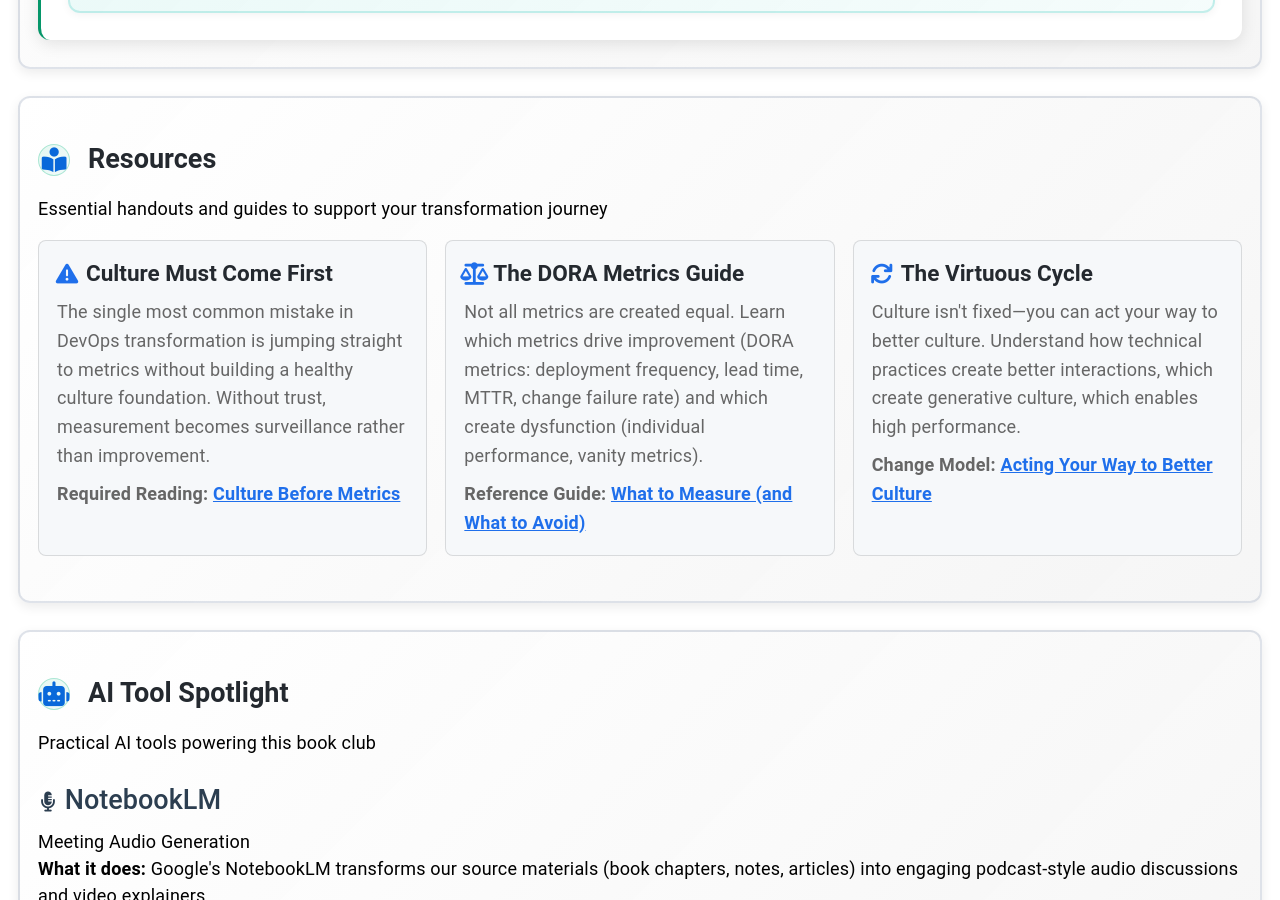
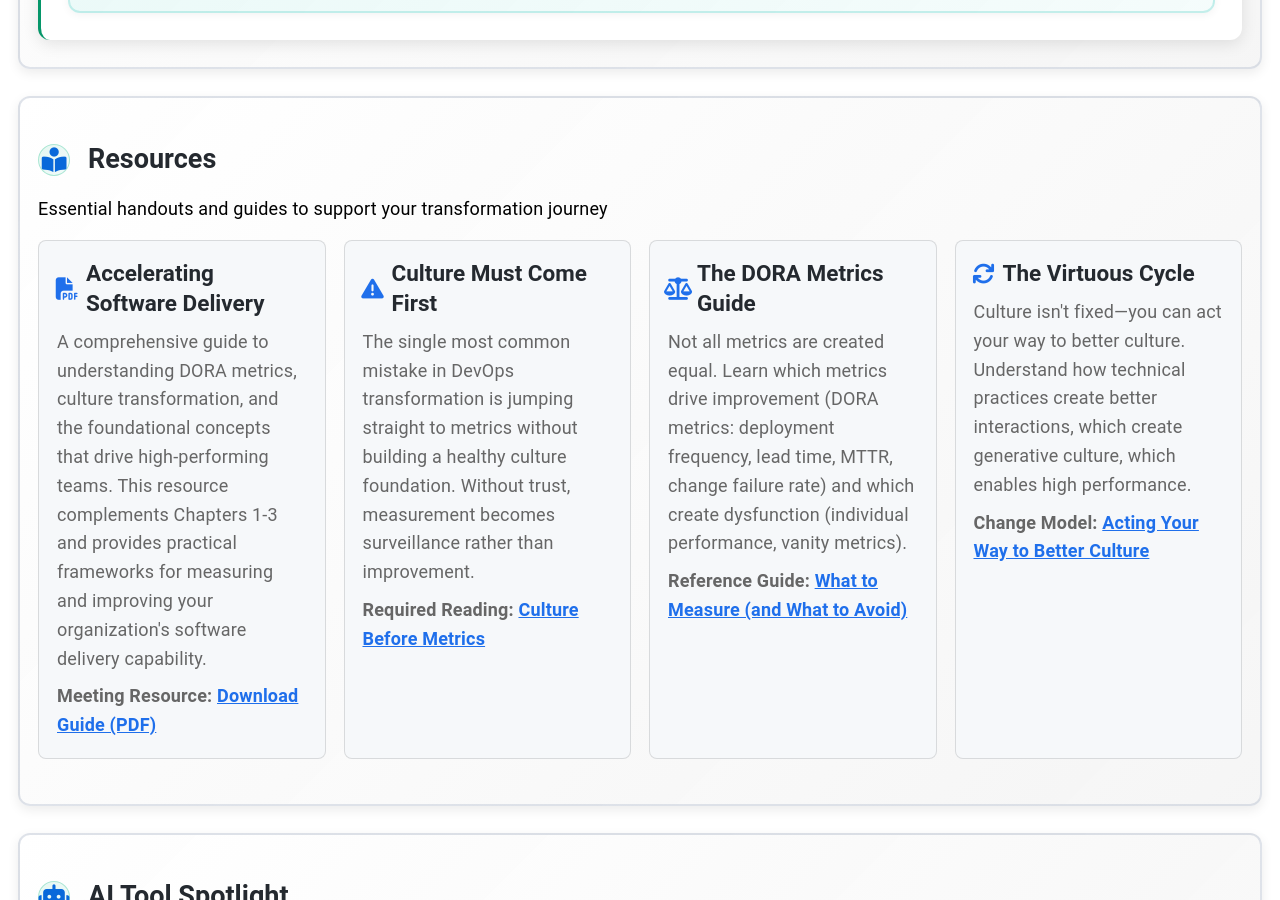
Before and after one commit to mhenke/accelerate-devex-book-club-notebooklm, a Jekyll site: the page built from docs/_meetings/meeting-1.md, in a window 1280 px wide and 900 px high, scrolled down 3029 px. Built offline with Jekyll 4.4.1, drawn with Linux system fonts in a browser that asks for light colours; some web fonts are replaced.

Commit message:
Add Accelerating-Software-Delivery PDF to meeting-1 resources
- Added PDF to Resources section in meeting-1.md
- Uploaded Accelerating-Software-Delivery.pdf to S3 bucket

```diff
--- a/docs/_meetings/meeting-1.md
+++ b/docs/_meetings/meeting-1.md
@@ -511,6 +511,12 @@ document.addEventListener('keydown', function(event) {
 
   <div class="resource-callout-grid">
     <div class="resource-callout">
+      <h3><i class="fas fa-file-pdf" aria-hidden="true"></i> Accelerating Software Delivery</h3>
+      <p>A comprehensive guide to understanding DORA metrics, culture transformation, and the foundational concepts that drive high-performing teams. This resource complements Chapters 1-3 and provides practical frameworks for measuring and improving your organization's software delivery capability.</p>
+      <p><strong>Meeting Resource:</strong> <a href="https://accelerate-devex-book-club-notebooklm.s3.amazonaws.com/meeting-1/Accelerating-Software-Delivery.pdf" class="resource-link" target="_blank"><strong>Download Guide (PDF)</strong></a></p>
+    </div>
+
+    <div class="resource-callout">
       <h3><i class="fas fa-exclamation-triangle" aria-hidden="true"></i> Culture Must Come First</h3>
       <p>The single most common mistake in DevOps transformation is jumping straight to metrics without building a healthy culture foundation. Without trust, measurement becomes surveillance rather than improvement.</p>
       <p><strong>Required Reading:</strong> <a href="https://github.com/mhenke/accelerate-devex-book-club-notebooklm/blob/main/resources/meetings/meeting-1/handouts/culture-before-metrics.md" class="resource-link"><strong>Culture Before Metrics</strong></a></p>
```
